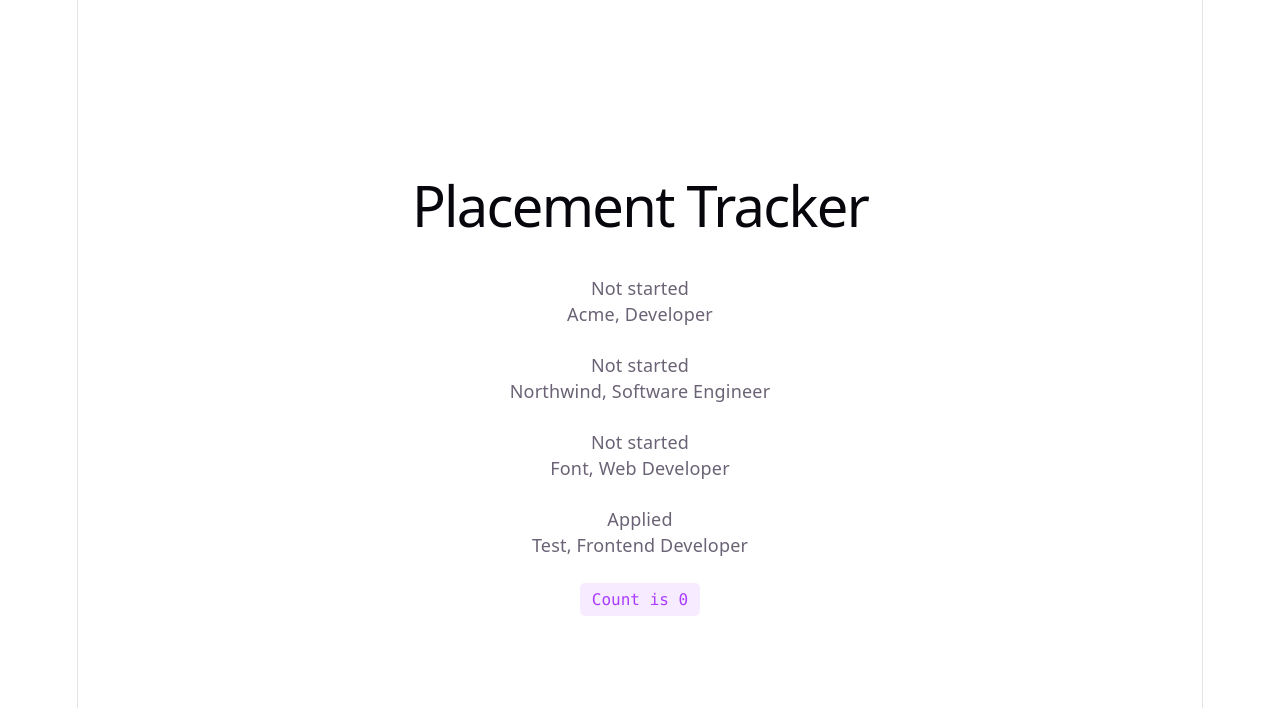
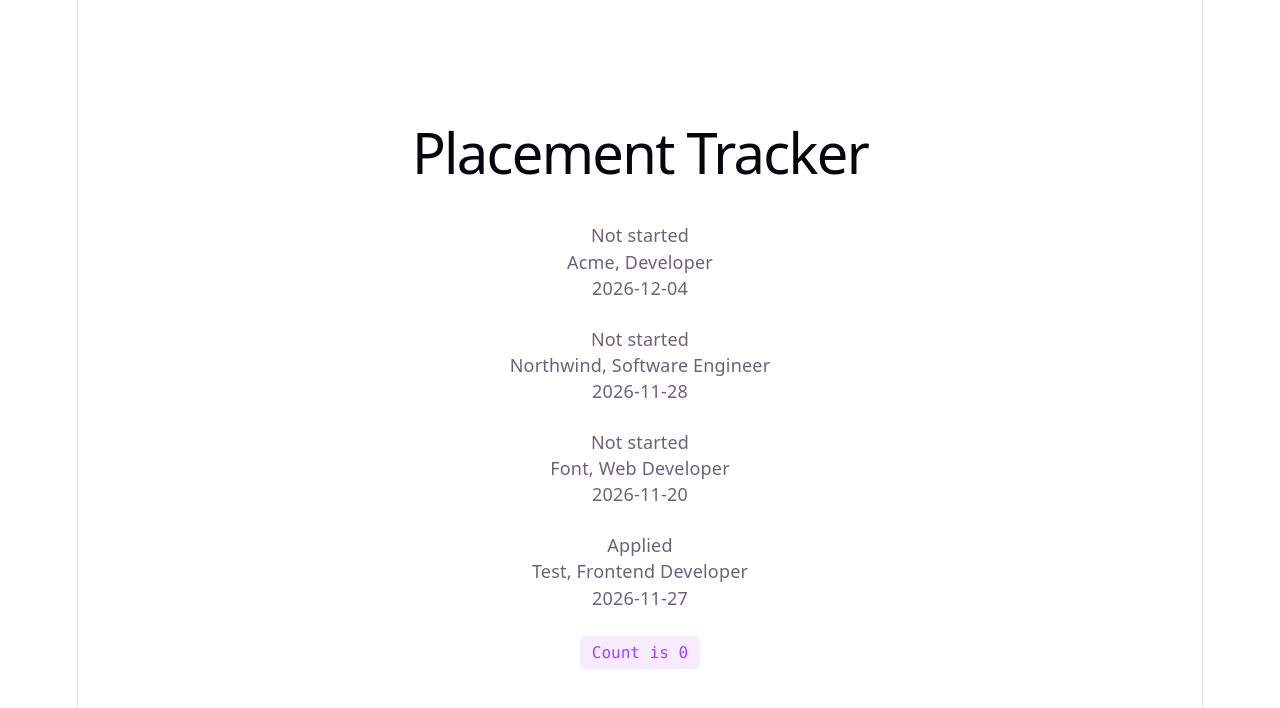
Before and after one commit to MutindaMutio/Placement-Tracker, a React (Vite) app in the folder client/: page / in a window 1280 px wide. Shown: the top 708 px of the page. Built offline with nearby package versions, Linux system fonts and the light colour scheme.

Commit message:
Show deadline in a p below the company line in ApplicationRow.tsx

```diff
--- a/client/src/ApplicationRow.tsx
+++ b/client/src/ApplicationRow.tsx
@@ -9,6 +9,7 @@ export function ApplicationRow({ application }: ApplicationRowProps) {
     <div>
       <span>{application.status}</span>
       <p>{application.company}, {application.role}</p>
+      <p>{application.deadline}</p>
     </div>
   );
 }
```
